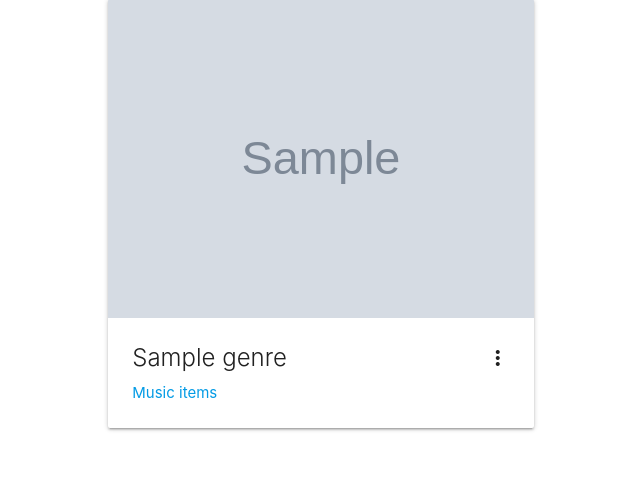
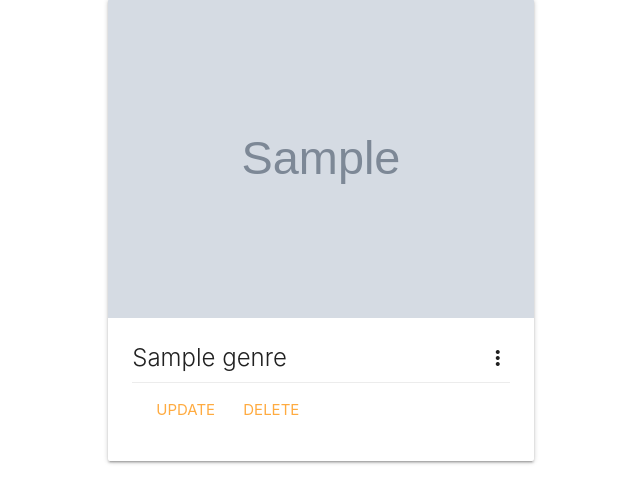
Before and after one commit to Adetec/best-instrumental-music, a Flask app: page / in a window 1280 px wide. Shown: the part 73-576 px from the top of the page, without its empty margins (95-735 px from the left). Run offline with Flask 2, Linux system fonts and the light colour scheme; tables that the repository leaves empty hold one stand-in row (values such as "Sample post"); grey boxes marked "Sample" are stand-in pictures.

Commit message:
feat: Add update and delete button inside the genre card

```diff
--- a/templates/genres.html
+++ b/templates/genres.html
@@ -15,7 +15,10 @@
                             <span class="card-title activator grey-text text-darken-4">{{ genre.name }}
                                 <i class="material-icons right">more_vert</i>
                             </span>
-                            <p><a href="#">Music items</a></p>
+                            <div class="card-action">
+                                <a href="{{ url_for('update_genre', id=genre.id) }}">Update</a>
+                                <a href="{{ url_for('delete_genre', id=genre.id) }}">Delete</a>
+                            </div>
                         </div>
                         <div class="card-reveal">
                             <span class="card-title grey-text text-darken-4">{{ genre.name }}
```
